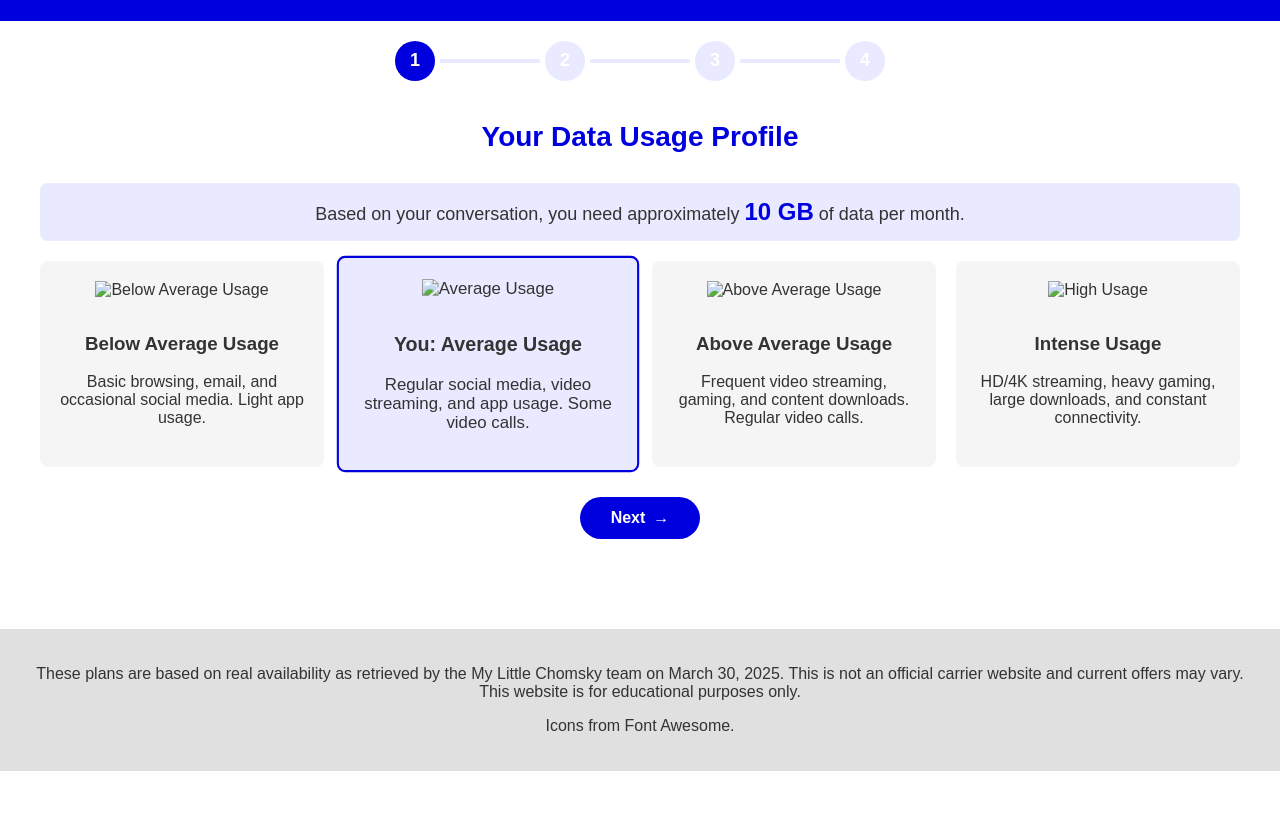
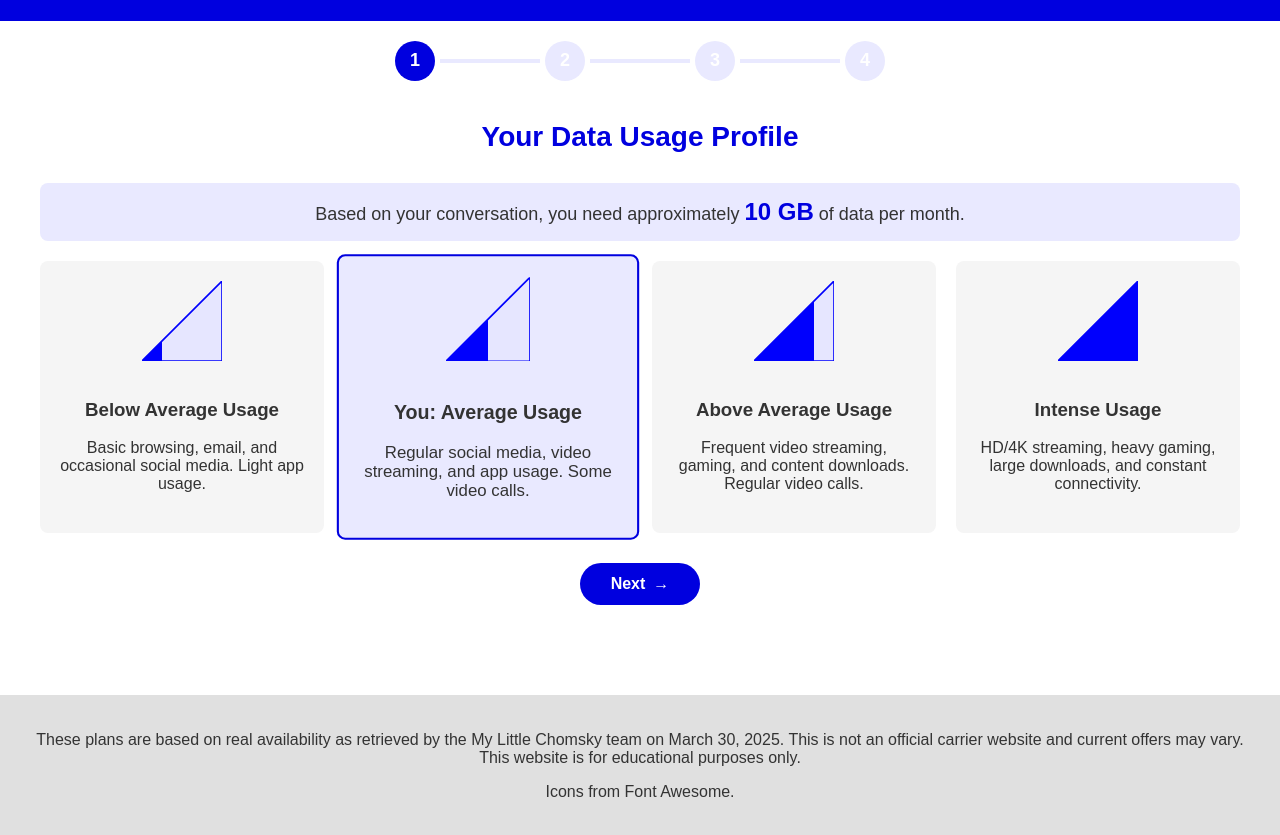
Before and after one commit to briantkatch/357-my-little-chomsky, a plain HTML site: page docs/r-d-50-35.html in a window 1280 px wide. Shown: the part 99-934 px from the top of the page. Before the commit the page ends 870 px from the top, so only its background shows below. Drawn offline with Linux system fonts and the light colour scheme.

Commit message:
Add usage icons, fix chat restart bug

```diff
--- a/docs/dynamicData.js
+++ b/docs/dynamicData.js
@@ -45,7 +45,6 @@ document.addEventListener('DOMContentLoaded', function() {
     const prevBtn = document.getElementById('prevBtn');
     const nextBtn = document.getElementById('nextBtn');
     const progressSteps = document.querySelectorAll('.progress-step');
-    const restartBtn = document.querySelector('.restart-button');
 
     // Initialize step navigation
     updateStepUI();
@@ -53,14 +52,6 @@ document.addEventListener('DOMContentLoaded', function() {
     // Event listeners for navigation buttons
     prevBtn.addEventListener('click', goToPreviousStep);
     nextBtn.addEventListener('click', goToNextStep);
-
-    // Restart button event listener
-    if (restartBtn) {
-        restartBtn.addEventListener('click', function(e) {
-            e.preventDefault();
-            resetToFirstStep();
-        });
-    }
 
     // Functions for step navigation
     function goToNextStep() {
--- a/docs/r-d-50-35.html
+++ b/docs/r-d-50-35.html
@@ -34,28 +34,28 @@
 
             <div class="usage-visualization">
                 <div class="usage-category" id="below-average-usage">
-                    <img src="below-average.png" alt="Below Average Usage" class="usage-icon">
+                    <img src="low-usage.svg" alt="Below Average Usage" class="usage-icon">
                     <h3 class="usage-heading-inactive">Below Average Usage</h3>
                     <h3 class="usage-heading-active">You: Below Average Usage</h3>
                     <p>Basic browsing, email, and occasional social media. Light app usage.</p>
                 </div>
 
                 <div class="usage-category" id="average-usage">
-                    <img src="average.png" alt="Average Usage" class="usage-icon">
+                    <img src="average-usage.svg" alt="Average Usage" class="usage-icon">
                     <h3 class="usage-heading-inactive">Average Usage</h3>
                     <h3 class="usage-heading-active">You: Average Usage</h3>
                     <p>Regular social media, video streaming, and app usage. Some video calls.</p>
                 </div>
 
                 <div class="usage-category" id="above-average-usage">
-                    <img src="above-average.png" alt="Above Average Usage" class="usage-icon">
+                    <img src="above-average-usage.svg" alt="Above Average Usage" class="usage-icon">
                     <h3 class="usage-heading-inactive">Above Average Usage</h3>
                     <h3 class="usage-heading-active">You: Above Average Usage</h3>
                     <p>Frequent video streaming, gaming, and content downloads. Regular video calls.</p>
                 </div>
 
                 <div class="usage-category" id="high-usage">
-                    <img src="high-usage.png" alt="High Usage" class="usage-icon">
+                    <img src="high-usage.svg" alt="High Usage" class="usage-icon">
                     <h3 class="usage-heading-inactive">Intense Usage</h3>
                     <h3 class="usage-heading-active">You: Intense Usage</h3>
                     <p>HD/4K streaming, heavy gaming, large downloads, and constant connectivity.</p>
```
Also changed, not shown: docs/above-average-usage.svg (added), docs/average-usage.svg (added), docs/high-usage.svg (added), docs/low-usage.svg (added).
